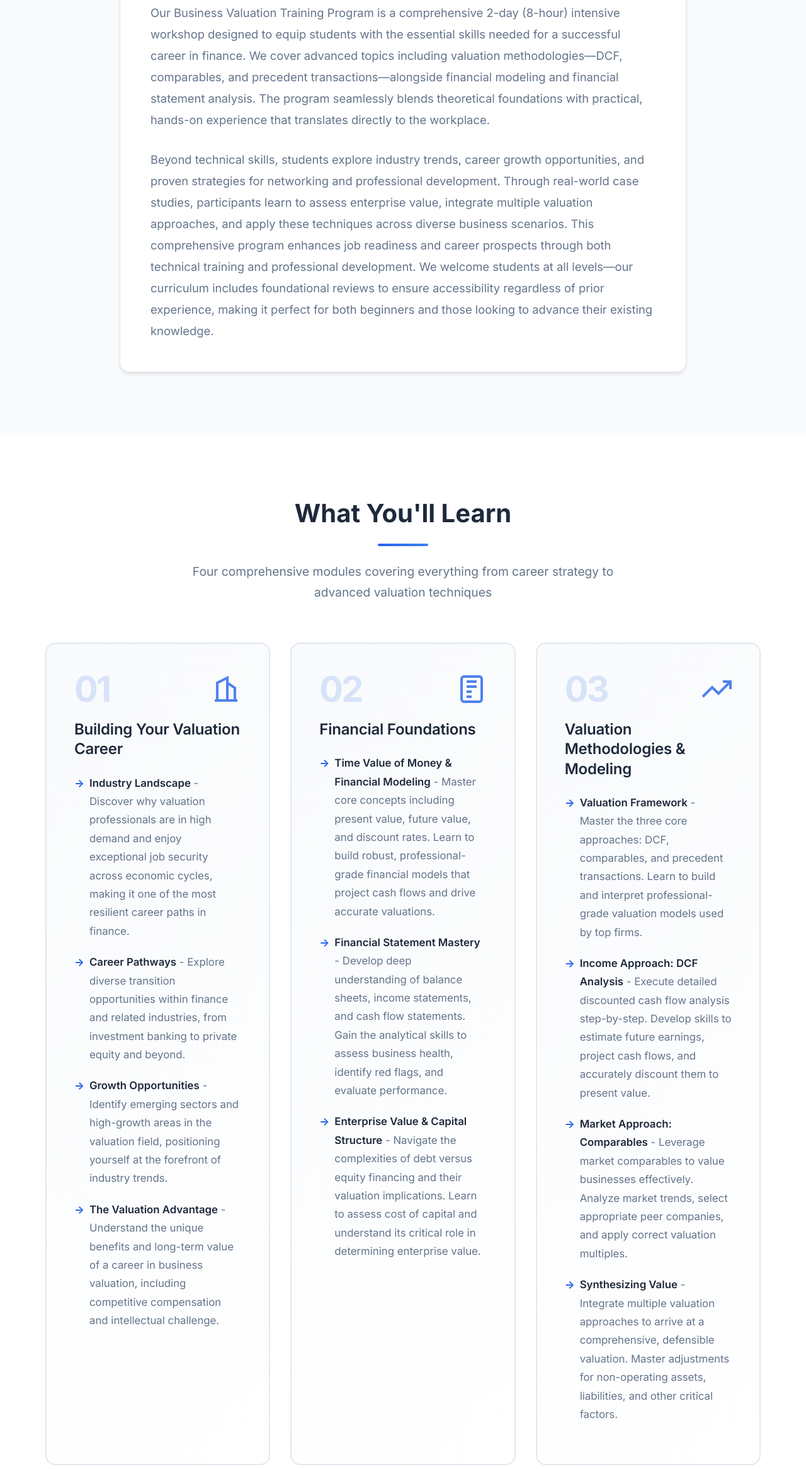
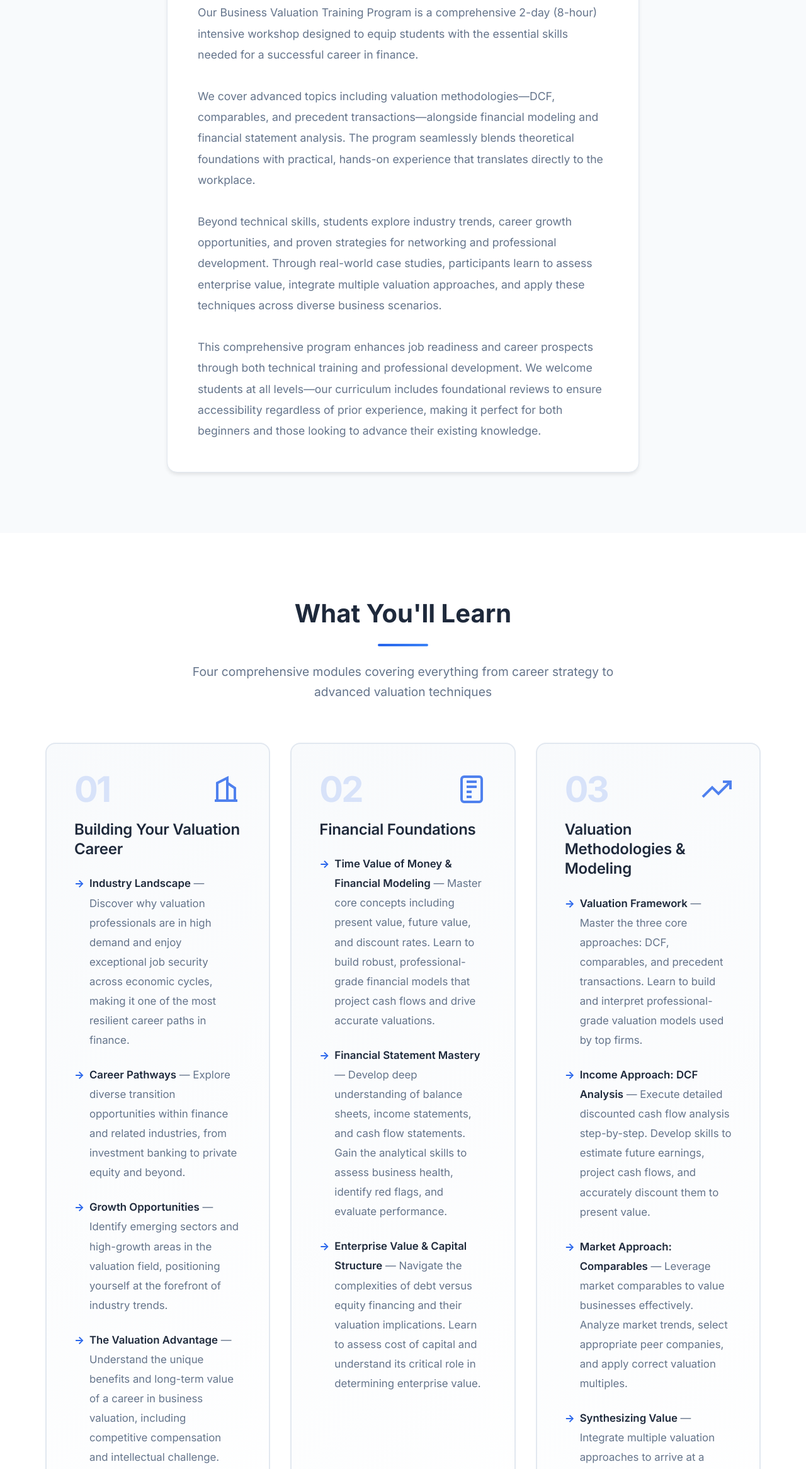
Before and after one commit to samjhill/navigator, a plain HTML site: page index.html in a window 1280 px wide. Shown: the part 1573-3905 px from the top of the page at 63% size. Drawn offline with Linux system fonts and the light colour scheme.

Commit message:
Improve text readability: increase line-height, optimize max-width, break up long paragraphs, improve spacing

```diff
--- a/index.html
+++ b/index.html
@@ -212,8 +212,10 @@
                 </div>
             </div>
             <div class="about-description">
-                <p>Our Business Valuation Training Program is a comprehensive 2-day (8-hour) intensive workshop designed to equip students with the essential skills needed for a successful career in finance. We cover advanced topics including valuation methodologies—DCF, comparables, and precedent transactions—alongside financial modeling and financial statement analysis. The program seamlessly blends theoretical foundations with practical, hands-on experience that translates directly to the workplace.</p>
-                <p>Beyond technical skills, students explore industry trends, career growth opportunities, and proven strategies for networking and professional development. Through real-world case studies, participants learn to assess enterprise value, integrate multiple valuation approaches, and apply these techniques across diverse business scenarios. This comprehensive program enhances job readiness and career prospects through both technical training and professional development. We welcome students at all levels—our curriculum includes foundational reviews to ensure accessibility regardless of prior experience, making it perfect for both beginners and those looking to advance their existing knowledge.</p>
+                <p>Our Business Valuation Training Program is a comprehensive 2-day (8-hour) intensive workshop designed to equip students with the essential skills needed for a successful career in finance.</p>
+                <p>We cover advanced topics including valuation methodologies—DCF, comparables, and precedent transactions—alongside financial modeling and financial statement analysis. The program seamlessly blends theoretical foundations with practical, hands-on experience that translates directly to the workplace.</p>
+                <p>Beyond technical skills, students explore industry trends, career growth opportunities, and proven strategies for networking and professional development. Through real-world case studies, participants learn to assess enterprise value, integrate multiple valuation approaches, and apply these techniques across diverse business scenarios.</p>
+                <p>This comprehensive program enhances job readiness and career prospects through both technical training and professional development. We welcome students at all levels—our curriculum includes foundational reviews to ensure accessibility regardless of prior experience, making it perfect for both beginners and those looking to advance their existing knowledge.</p>
             </div>
         </div>
     </section>
@@ -236,10 +238,10 @@
                     </div>
                     <h3>Building Your Valuation Career</h3>
                     <ul>
-                        <li><strong>Industry Landscape</strong> - Discover why valuation professionals are in high demand and enjoy exceptional job security across economic cycles, making it one of the most resilient career paths in finance.</li>
-                        <li><strong>Career Pathways</strong> - Explore diverse transition opportunities within finance and related industries, from investment banking to private equity and beyond.</li>
-                        <li><strong>Growth Opportunities</strong> - Identify emerging sectors and high-growth areas in the valuation field, positioning yourself at the forefront of industry trends.</li>
-                        <li><strong>The Valuation Advantage</strong> - Understand the unique benefits and long-term value of a career in business valuation, including competitive compensation and intellectual challenge.</li>
+                        <li><strong>Industry Landscape</strong> — Discover why valuation professionals are in high demand and enjoy exceptional job security across economic cycles, making it one of the most resilient career paths in finance.</li>
+                        <li><strong>Career Pathways</strong> — Explore diverse transition opportunities within finance and related industries, from investment banking to private equity and beyond.</li>
+                        <li><strong>Growth Opportunities</strong> — Identify emerging sectors and high-growth areas in the valuation field, positioning yourself at the forefront of industry trends.</li>
+                        <li><strong>The Valuation Advantage</strong> — Understand the unique benefits and long-term value of a career in business valuation, including competitive compensation and intellectual challenge.</li>
                     </ul>
                 </div>
                 <div class="topic-card">
@@ -251,9 +253,9 @@
                     </div>
                     <h3>Financial Foundations</h3>
                     <ul>
-                        <li><strong>Time Value of Money & Financial Modeling</strong> - Master core concepts including present value, future value, and discount rates. Learn to build robust, professional-grade financial models that project cash flows and drive accurate valuations.</li>
-                        <li><strong>Financial Statement Mastery</strong> - Develop deep understanding of balance sheets, income statements, and cash flow statements. Gain the analytical skills to assess business health, identify red flags, and evaluate performance.</li>
-                        <li><strong>Enterprise Value & Capital Structure</strong> - Navigate the complexities of debt versus equity financing and their valuation implications. Learn to assess cost of capital and understand its critical role in determining enterprise value.</li>
+                        <li><strong>Time Value of Money & Financial Modeling</strong> — Master core concepts including present value, future value, and discount rates. Learn to build robust, professional-grade financial models that project cash flows and drive accurate valuations.</li>
+                        <li><strong>Financial Statement Mastery</strong> — Develop deep understanding of balance sheets, income statements, and cash flow statements. Gain the analytical skills to assess business health, identify red flags, and evaluate performance.</li>
+                        <li><strong>Enterprise Value & Capital Structure</strong> — Navigate the complexities of debt versus equity financing and their valuation implications. Learn to assess cost of capital and understand its critical role in determining enterprise value.</li>
                     </ul>
                 </div>
                 <div class="topic-card">
@@ -265,10 +267,10 @@
                     </div>
                     <h3>Valuation Methodologies & Modeling</h3>
                     <ul>
-                        <li><strong>Valuation Framework</strong> - Master the three core approaches: DCF, comparables, and precedent transactions. Learn to build and interpret professional-grade valuation models used by top firms.</li>
-                        <li><strong>Income Approach: DCF Analysis</strong> - Execute detailed discounted cash flow analysis step-by-step. Develop skills to estimate future earnings, project cash flows, and accurately discount them to present value.</li>
-                        <li><strong>Market Approach: Comparables</strong> - Leverage market comparables to value businesses effectively. Analyze market trends, select appropriate peer companies, and apply correct valuation multiples.</li>
-                        <li><strong>Synthesizing Value</strong> - Integrate multiple valuation approaches to arrive at a comprehensive, defensible valuation. Master adjustments for non-operating assets, liabilities, and other critical factors.</li>
+                        <li><strong>Valuation Framework</strong> — Master the three core approaches: DCF, comparables, and precedent transactions. Learn to build and interpret professional-grade valuation models used by top firms.</li>
+                        <li><strong>Income Approach: DCF Analysis</strong> — Execute detailed discounted cash flow analysis step-by-step. Develop skills to estimate future earnings, project cash flows, and accurately discount them to present value.</li>
+                        <li><strong>Market Approach: Comparables</strong> — Leverage market comparables to value businesses effectively. Analyze market trends, select appropriate peer companies, and apply correct valuation multiples.</li>
+                        <li><strong>Synthesizing Value</strong> — Integrate multiple valuation approaches to arrive at a comprehensive, defensible valuation. Master adjustments for non-operating assets, liabilities, and other critical factors.</li>
                     </ul>
                 </div>
                 <div class="topic-card">
@@ -280,9 +282,9 @@
                     </div>
                     <h3>Professional Excellence</h3>
                     <ul>
-                        <li><strong>Real-World Case Studies</strong> - Analyze successful valuations and extract key lessons from actual deals. Apply valuation theory to complex, real business scenarios that mirror what you'll encounter in your career.</li>
-                        <li><strong>Career Development & Networking</strong> - Build a strategic professional network in the valuation industry. Explore pathways for continuous learning and professional certifications (CFA, ASA, and more) that accelerate career growth.</li>
-                        <li><strong>Mastering Technical Interviews</strong> - Learn to articulate and solve complex technical questions with confidence. Develop the intuition and communication skills that set top candidates apart in competitive interviews.</li>
+                        <li><strong>Real-World Case Studies</strong> — Analyze successful valuations and extract key lessons from actual deals. Apply valuation theory to complex, real business scenarios that mirror what you'll encounter in your career.</li>
+                        <li><strong>Career Development & Networking</strong> — Build a strategic professional network in the valuation industry. Explore pathways for continuous learning and professional certifications (CFA, ASA, and more) that accelerate career growth.</li>
+                        <li><strong>Mastering Technical Interviews</strong> — Learn to articulate and solve complex technical questions with confidence. Develop the intuition and communication skills that set top candidates apart in competitive interviews.</li>
                     </ul>
                 </div>
             </div>
--- a/styles.css
+++ b/styles.css
@@ -442,7 +442,7 @@ section:first-of-type {
 }
 
 .about-description {
-    max-width: 900px;
+    max-width: 750px;
     margin: 0 auto;
     background: white;
     padding: 3rem;
@@ -453,9 +453,10 @@ section:first-of-type {
 
 .about-description p {
     color: var(--text-secondary);
-    font-size: 1.15rem;
-    line-height: 1.85;
-    margin-bottom: 1.75rem;
+    font-size: 1.1rem;
+    line-height: 1.9;
+    margin-bottom: 2rem;
+    text-align: left;
 }
 
 .about-description p:last-child {
@@ -555,11 +556,16 @@ section:first-of-type {
 
 .topic-card li {
     color: var(--text-secondary);
-    margin-bottom: 1.25rem;
+    margin-bottom: 1.5rem;
     padding-left: 1.5rem;
     position: relative;
-    line-height: 1.75;
+    line-height: 1.85;
     font-size: 1.05rem;
+    max-width: 100%;
+}
+
+.topic-card li:last-child {
+    margin-bottom: 0;
 }
 
 .topic-card li::before {
@@ -642,13 +648,14 @@ section:first-of-type {
 .founder-bio {
     text-align: left;
     color: var(--text-secondary);
-    line-height: 1.85;
+    line-height: 1.9;
     margin-bottom: 2rem;
-    font-size: 1.05rem;
+    font-size: 1.1rem;
+    max-width: 100%;
 }
 
 .founder-bio p {
-    margin-bottom: 1rem;
+    margin-bottom: 1.5rem;
 }
 
 .founder-bio p:last-child {
```
